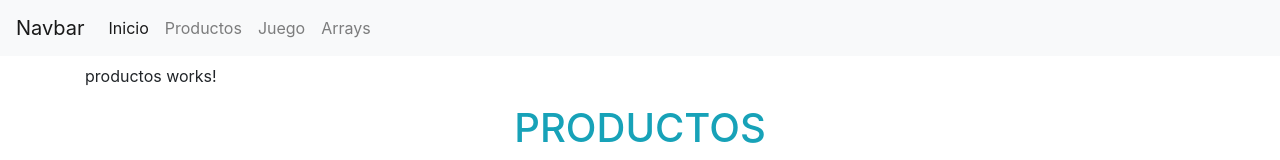
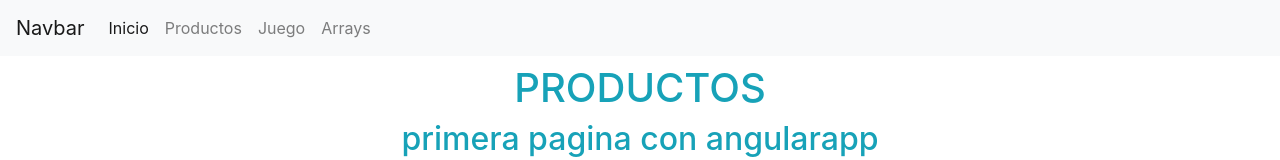
Before and after one commit to ana-db/angularApp, an Angular app: page /productos in a window 1280 px wide. Shown: the top 160 px of the page. Built offline with nearby package versions, Linux system fonts and the light colour scheme.

Commit message:
componente página productos

```diff
--- a/src/app/paginas/productos/productos.component.html
+++ b/src/app/paginas/productos/productos.component.html
@@ -1,5 +1,3 @@
-<p>productos works!</p>
-
 <h1 class="text-center text-info">{{title | uppercase}}</h1>
 
 <h2 class="text-center text-info">{{subtitle | lowercase}}</h2>
```
